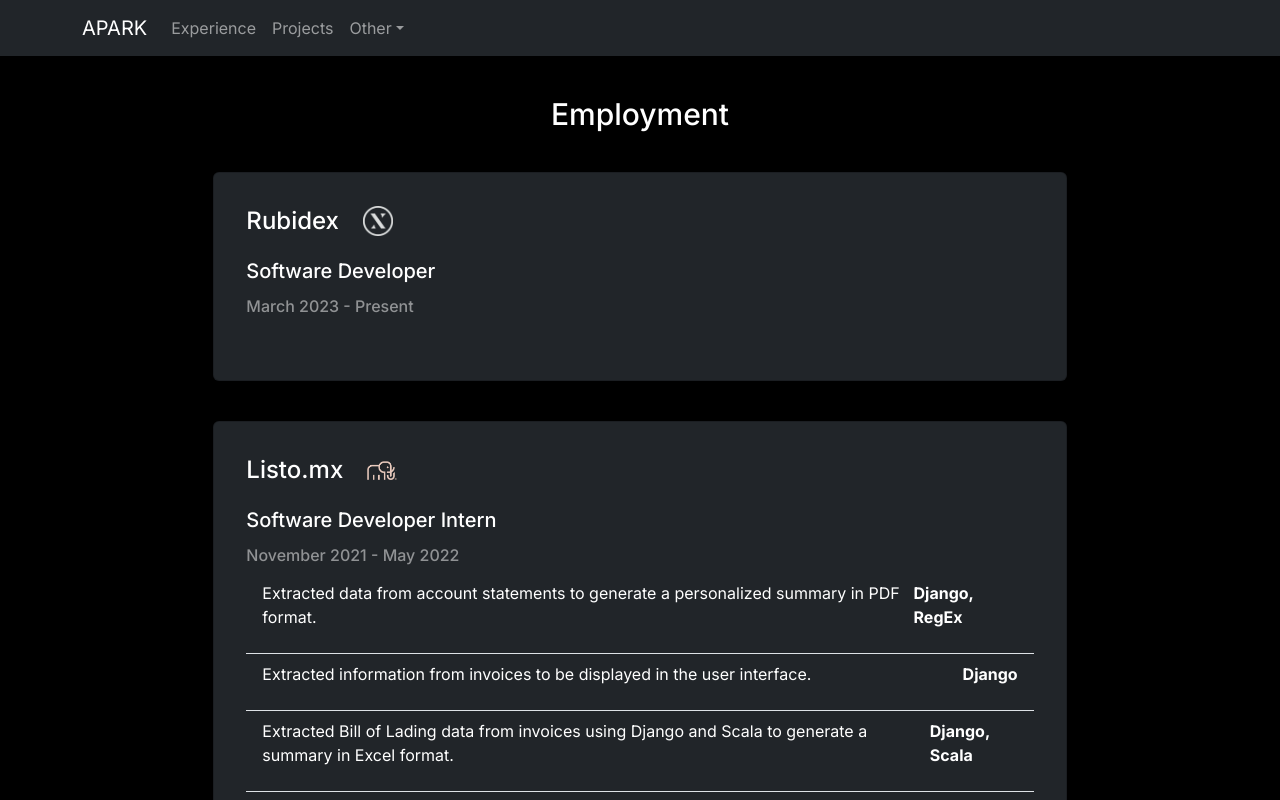
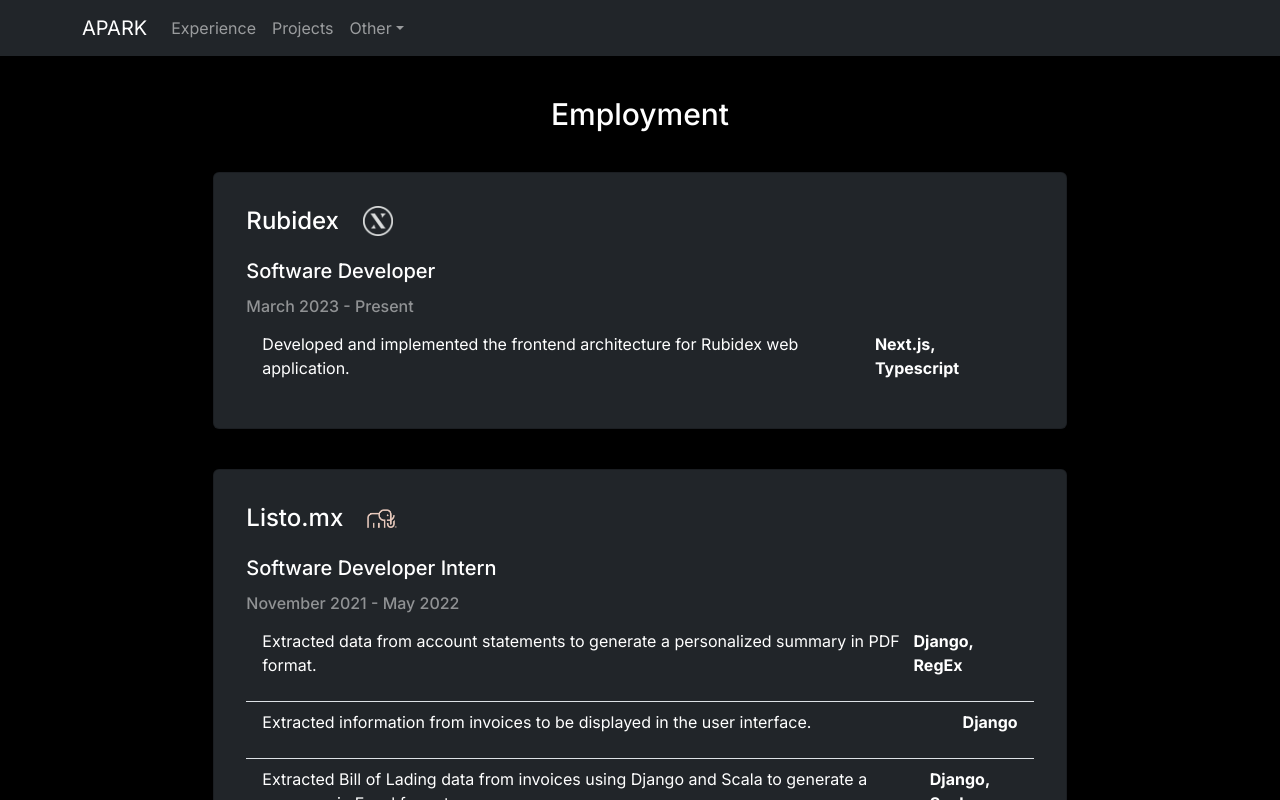
Before and after one commit to alfredoPark-48/apark_home, a Next.js app: page /experience in a window 1280 px wide. Shown: the top 800 px of the page. Built offline with nearby package versions, Linux system fonts and the light colour scheme.

Commit message:
Updated experience page

```diff
--- a/src/app/experience/page.tsx
+++ b/src/app/experience/page.tsx
@@ -18,8 +18,12 @@
 						date='March 2023 - Present'
 						logo={RubidexLogo.src}
 					>
-						<ExperienceItem key='rubidex-1' technologies=''>
-							{''}
+						<ExperienceItem
+							key='rubidex-1'
+							technologies='Next.js, Typescript'
+						>
+							Developed and implemented the frontend architecture
+							for Rubidex web application.
 						</ExperienceItem>
 					</ExperienceCard>
 					<ExperienceCard
```
